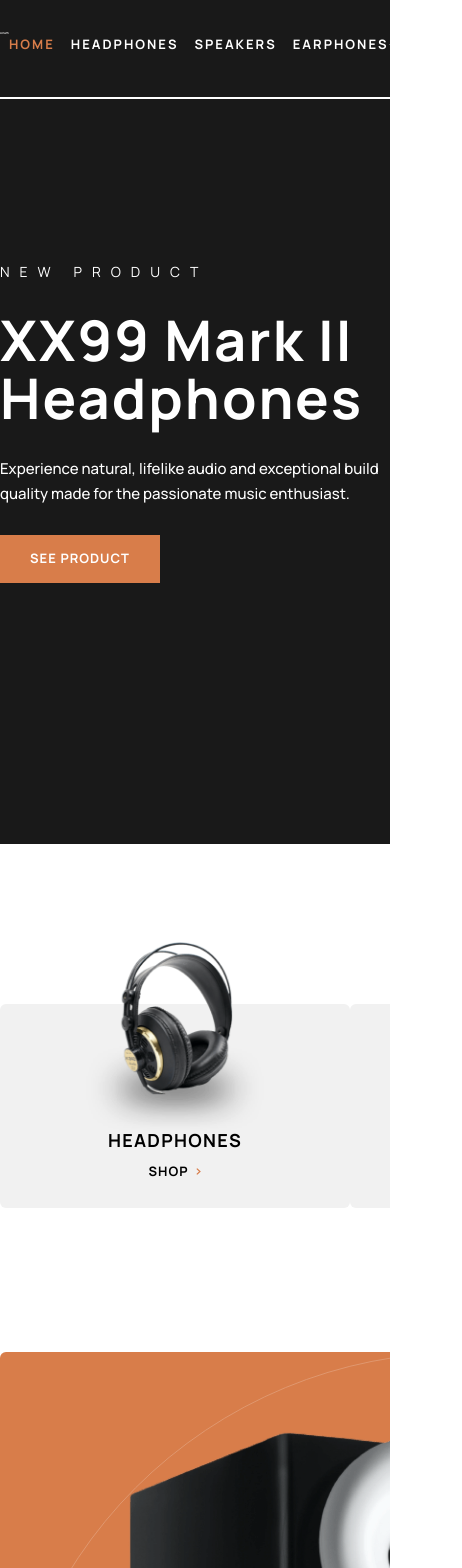
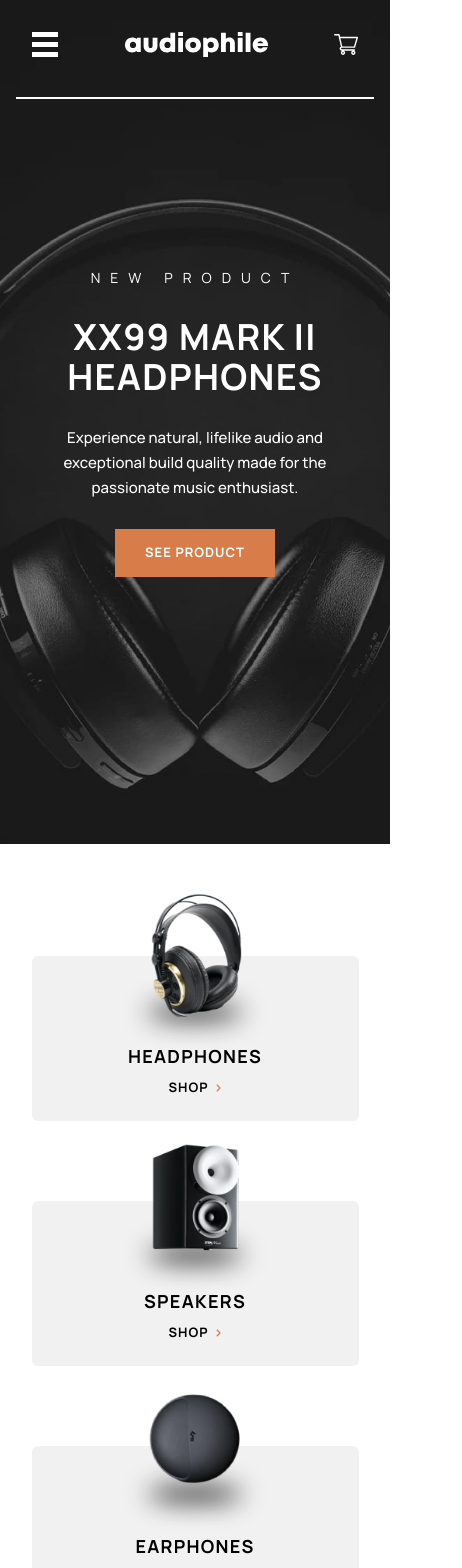
Before and after one commit to BigDahn/audiophile, a Next.js app: page / in a window 390 px wide. Shown: the top 1568 px of the page, 462 px wide, since content can reach past the window. Built offline with nearby package versions, Linux system fonts and the light colour scheme.

Commit message:
responsivesness 40% done

```diff
--- a/app/_components/EarPhoneContent.js
+++ b/app/_components/EarPhoneContent.js
@@ -12,7 +12,7 @@ async function EarPhoneContent() {
   const earphonesData = data.filter((s) => s.category === "earphones");
   return (
     <>
-      <section className="max-w-[1110px] mx-auto flex flex-col w-full  h-full  gap-[4em]  ">
+      <section className="max-w-[328px] lg:max-w-[1110px] mx-auto flex flex-col-reverse w-full  h-full  gap-[4em] ">
         {earphonesData.map((s, i) => {
           const { id, slug, description, name, new: isNew, image } = s;
           const { desktop, mobile, tablet } = image;
@@ -22,21 +22,21 @@ async function EarPhoneContent() {
               key={id}
               className={`${
                 i % 2 === 1
-                  ? "w-full h-[560px]rounded-md flex flex-row-reverse items-center gap-[125px]"
-                  : "w-full h-[560px]rounded-md flex  items-center gap-[125px]"
+                  ? "w-full h-[560px]rounded-md lg:flex lg:flex-row-reverse items-center lg:gap-[125px] gap-[1.5em] flex flex-col"
+                  : "w-full h-[560px]rounded-md lg:flex lg:flex-row  items-center lg:gap-[125px] gap-[1.5em] flex flex-col"
               }`}
             >
               <Image src={desktop} alt={slug} width={540} height={560} />
-              <div className="max-w-[445px]  flex flex-col gap-[2em]">
-                <div className="flex flex-col gap-2">
+              <div className="max-w-[445px]  flex flex-col gap-[2em] items-center justify-center w-full lg:items-start lg:justify-start">
+                <div className="flex flex-col gap-2 justify-center items-center lg:justify-start lg:items-start">
                   <h1 className="font-normal text-[#D87D4A] text-[14px]">
                     {isNew && "NEW PRODUCT"}
                   </h1>
-                  <h3 className="font-bold text-[40px] leading-[44px] tracking-[1.43px] uppercase">
+                  <h3 className="font-bold text-[40px] leading-[44px] tracking-[1.43px] uppercase text-center lg:text-left">
                     {name}
                   </h3>
                 </div>
-                <p className="text-[15px] font-medium leading-[25px]">
+                <p className="text-[15px] font-medium leading-[25px] text-center lg:text-left">
                   {description}
                 </p>
                 <Link
@@ -51,7 +51,7 @@ async function EarPhoneContent() {
         })}
       </section>
       <SharedItemList />
-      <SharedSubFooter style="max-w-[1110px]  w-full  mx-auto  h-[588px] rounded-md flex gap-[9em] my-[0.4em] " />
+      <SharedSubFooter style=" max-w-[370px] lg:max-w-[1110px]  w-full  mx-auto  lg:h-[588px] h-[698px] rounded-md lg:flex lg:flex-row lg:gap-[9em] my-[1em] lg:my-[4em] flex flex-col gap-[1em]" />
     </>
   );
 }
--- a/app/_components/Footer.js
+++ b/app/_components/Footer.js
@@ -12,8 +12,8 @@ function Footer() {
   const pathName = usePathname();
 
   return (
-    <main className="bg-[#101010] h-[365px] ">
-      <div className="max-w-[1110px] mx-auto flex flex-col justify-center gap-[3em] items-start h-full relative ">
+    <main className="bg-[#101010] h-[654px] lg:h-[343px] ">
+      <div className=" max-w-[375px] lg:max-w-[1110px] mx-auto flex flex-col justify-center gap-[3em] items-center  lg:items-start lg:h-full relative ">
         {(pathName === "/" || pathName === "/checkout") && (
           <div className="w-[104px] border-b-[#D87D4A] border-b-4 absolute top-[0em] ml-[0.2em]"></div>
         )}
@@ -24,25 +24,26 @@ function Footer() {
             x: 0,
           }}
           transition={{
-            delay: 0.06,
+            duration: 0.8,
+            delay: 0.07,
             type: "linear",
           }}
           viewport={{
             once: false,
           }}
-          className="flex justify-between w-full"
+          className="flex flex-col pt-[3.3em] lg:pt-0 lg:gap-[1em] gap-[3em] items-center lg:justify-between w-full lg:flex-row"
         >
           <Logo />
-          <Navigation />
+          <Navigation style=" flex-col flex lg:flex lg:flex-row gap-4 text-[#FFFFFF] font-bold text-center" />
         </motion.div>
-        <div className="flex justify-between w-full items-end">
-          <h4 className="font-medium text-[15px] leading-[25px] text-[#979797] max-w-[521px]">
+        <div className=" flex gap-[4em] flex-col justify-center items-center lg:flex lg:flex-row lg:justify-between w-full lg:items-end">
+          <h4 className="font-medium text-[15px] leading-[25px] text-[#979797] max-w-[521px] text-center lg:text-left">
             Audiophile is an all in one stop to fulfill your audio needs.
             We&apos;re a small team of music lovers and sound specialists who
             are devoted to helping you get the most out of personal audio. Come
             and visit our demo facility - we&apos;re open 7 days a week.
           </h4>
-          <div className="flex gap-3 items-center">
+          <div className="flex gap-3 items-center order-last lg:order-0">
             <Image
               src="/assets/shared/desktop/icon-facebook.svg"
               alt="socials"
@@ -65,10 +66,13 @@ function Footer() {
               className="hover:fill-amber-500 cursor-pointer"
             />
           </div>
+          <p className="text-[15px] font-bold leading-[25px] text-[#979797] lg:hidden">
+            Copyright 2021. All Rights Reserved
+          </p>
         </div>
-        <p className="text-[15px] font-bold leading-[25px] text-[#979797]">
+        <div className="lg:flex text-[15px] font-bold leading-[25px] text-[#979797] hidden">
           Copyright 2021. All Rights Reserved
-        </p>
+        </div>
       </div>
     </main>
   );
--- a/app/_components/HeadPhoneContent.js
+++ b/app/_components/HeadPhoneContent.js
@@ -11,7 +11,7 @@ async function HeadPhoneContent() {
   return (
     <>
       {" "}
-      <section className="max-w-[1110px] mx-auto flex flex-col-reverse w-full  h-full  gap-[4em]  ">
+      <section className="max-w-[328px] lg:max-w-[1110px] mx-auto flex flex-col-reverse w-full  h-full  gap-[4em]  ">
         {headphonesData.map((s, i) => {
           const { id, slug, description, name, new: isNew, image } = s;
           const { desktop, mobile, tablet } = image;
@@ -21,21 +21,21 @@ async function HeadPhoneContent() {
               key={id}
               className={`${
                 i % 2 === 1
-                  ? "w-full h-[560px]rounded-md flex flex-row-reverse items-center gap-[125px]"
-                  : "w-full h-[560px]rounded-md flex  items-center gap-[125px]"
+                  ? "w-full h-[560px]rounded-md lg:flex lg:flex-row-reverse items-center lg:gap-[125px] gap-[1.5em] flex flex-col"
+                  : "w-full h-[560px]rounded-md lg:flex lg:flex-row  items-center lg:gap-[125px] gap-[1.5em] flex flex-col"
               }`}
             >
               <Image src={desktop} alt={slug} width={540} height={560} />
-              <div className="max-w-[445px]  flex flex-col gap-[2em]">
-                <div className="flex flex-col gap-2">
+              <div className="max-w-[445px]  flex flex-col gap-[2em] items-center justify-center w-full lg:items-start lg:justify-start">
+                <div className="flex flex-col gap-2 justify-center items-center lg:justify-start lg:items-start">
                   <h1 className="font-normal text-[#D87D4A] text-[14px]">
                     {isNew && "NEW PRODUCT"}
                   </h1>
-                  <h3 className="font-bold text-[40px] leading-[44px] tracking-[1.43px] uppercase">
+                  <h3 className="font-bold text-[40px] leading-[44px] tracking-[1.43px] uppercase text-center lg:text-left">
                     {name}
                   </h3>
                 </div>
-                <p className="text-[15px] font-medium leading-[25px]">
+                <p className="text-[15px] font-medium leading-[25px] text-center lg:text-left">
                   {description}
                 </p>
                 <Link
@@ -50,7 +50,7 @@ async function HeadPhoneContent() {
         })}
       </section>
       <SharedItemList />
-      <SharedSubFooter style="max-w-[1110px]  w-full  mx-auto  h-[588px] rounded-md flex gap-[9em] my-[1em] " />
+      <SharedSubFooter style=" max-w-[370px] lg:max-w-[1110px]  w-full  mx-auto  lg:h-[588px] h-[698px] rounded-md lg:flex lg:flex-row lg:gap-[9em] my-[1em] lg:my-[4em] flex flex-col gap-[1em]" />
     </>
   );
 }
--- a/app/_components/Heading.js
+++ b/app/_components/Heading.js
@@ -6,6 +6,7 @@ import Navigation from "./Navigation";
 import Cart from "./Cart";
 import { useState } from "react";
 import { useParams, usePathname } from "next/navigation";
+import Image from "next/image";
 
 function Heading() {
   const page = usePathname();
@@ -23,30 +24,40 @@ function Heading() {
       <header
         className={`${
           page === "/" && pageScroll > 0
-            ? "fixed z-[9999]  w-full bg-black "
+            ? "fixed z-[9999]  w-full bg-black px-[1em] lg:px-0 "
             : pageScroll > 0 && page !== "/"
-            ? "fixed z-[9999]  w-full bg-black"
+            ? "fixed z-[9999]  w-full bg-black px-[1em] lg:px-0 "
             : keyValue.length !== 1 && page !== "/"
-            ? "fixed z-[9999]  w-full bg-black"
+            ? "fixed z-[9999]  w-full bg-black px-[1em] lg:px-0 "
             : keyValue.length === 1
-            ? "fixed z-[9999]  w-full bg-black"
-            : "fixed z-[9999]  w-full "
+            ? "fixed z-[9999]  w-full bg-black px-[1em] lg:px-0 "
+            : "fixed z-[9999]  w-full px-[1em] lg:px-0 "
         }`}
       >
         <motion.div
           initial={{ opacity: 0, x: -50 }}
           animate={{ opacity: 1, x: 0 }}
           transition={{ duration: 1.5 }}
+          viewport={{
+            once: false,
+          }}
           className={`${
             pageScroll === 0 && keyValue.length !== 1 && page !== "/checkout"
-              ? "flex  justify-between pb-[2.5em] pt-[2em]   max-w-[1110px] mx-auto z-[999] border-b-[#ffff] border-b-2  "
+              ? " px-[1em] flex  justify-between pb-[2.5em] pt-[2em]   lg:max-w-[1110px] mx-auto z-[999] border-b-[#ffff] border-b-2  "
               : page === "/checkout"
-              ? "flex  justify-between pb-[2.5em] pt-[2em]   max-w-[1110px] mx-auto z-[999]"
-              : "flex  justify-between pb-[2.5em] pt-[2em]   max-w-[1110px] mx-auto z-[999] "
+              ? "flex  justify-between pb-[2.5em] pt-[2em]   lg:max-w-[1110px] mx-auto z-[999]"
+              : "flex  justify-between pb-[2.5em] pt-[2em]   lg:max-w-[1110px] mx-auto z-[999] "
           }`}
         >
+          <Image
+            alt="hamburger"
+            src="/assets/shared/mobile/icon-hamburger.svg"
+            width={26}
+            height={10}
+            className="lg:hidden"
+          />
           <Logo />
-          <Navigation />
+          <Navigation style=" hidden lg:flex gap-4 text-[#FFFFFF] font-bold" />
           <Cart />
         </motion.div>
       </header>
--- a/app/_components/Navigation.js
+++ b/app/_components/Navigation.js
@@ -3,12 +3,12 @@
 import Link from "next/link";
 import { usePathname } from "next/navigation";
 
-function Navigation() {
+function Navigation({ style }) {
   const pathName = usePathname();
   const path = pathName.replace("/", "");
 
   return (
-    <div className="flex gap-4 text-[#FFFFFF] font-bold">
+    <div className={style}>
       <Link
         href="/"
         className={`hover:text-[#D87D4A] ${
--- a/app/_components/SharedItemList.js
+++ b/app/_components/SharedItemList.js
@@ -28,17 +28,31 @@ function SharedItemList() {
       viewport={{
         once: false,
       }}
-      className="max-w-[1110px] flex w-full  mx-auto justify-between h-[284px] items-end  my-[3em]"
+      className="max-w-[327px] lg:max-w-[1110px] flex flex-col items-center gap-[5em] lg:flex lg:flex-row w-full  mx-auto lg:justify-between lg:h-[284px] lg:items-end  my-[3em] lg:my-[3em]"
     >
-      <div className="bg-[#F1F1F1] rounded-md  w-[350px] h-[204px] flex flex-col items-center justify-evenly  relative">
+      <div className="bg-[#F1F1F1] rounded-md  w-[327px] h-[165px] lg:w-[350px] lg:h-[204px] flex flex-col items-center justify-evenly  relative">
         <Image
           src="/assets/shared/desktop/image-category-thumbnail-headphones.png"
           alt="headphone"
           width="210"
           height="160"
-          className="absolute mb-[8em]"
+          className="lg:flex lg:absolute lg:mb-[8em] hidden"
         />
-        <div className=" mt-[6em] flex flex-col gap-2">
+        <Image
+          src="/assets/shared/desktop/image-category-thumbnail-headphones.png"
+          alt="headphone"
+          width="170"
+          height="120"
+          className="absolute mb-[8em] md:hidden"
+        />
+        <Image
+          src="/assets/shared/desktop/image-category-thumbnail-headphones.png"
+          alt="headphone"
+          width="210"
+          height="160"
+          className="hidden md:absolute md:mb-[8em]  lg:hidden"
+        />
+        <div className=" mt-[4em] lg:mt-[6em] flex flex-col gap-2">
           <h3 className="font-bold text-[18px] text-black tracking-[1.29px] text-center uppercase">
             HeadPhones
           </h3>
@@ -57,15 +71,29 @@ function SharedItemList() {
           </div>
         </div>
       </div>
-      <div className="bg-[#F1F1F1] rounded-md  w-[350px] h-[204px] flex flex-col items-center justify-center relative">
+      <div className="bg-[#F1F1F1] rounded-md  w-[327px] h-[165px] lg:w-[350px] lg:h-[204px] flex flex-col items-center justify-evenly  relative">
         <Image
           src="/assets/shared/desktop/image-category-thumbnail-speakers.png"
           alt="speakers"
           width="210"
           height="160"
-          className="absolute mb-[8em]"
+          className="lg:flex lg:absolute lg:mb-[8em] hidden"
         />
-        <div className=" mt-[6em] flex flex-col gap-2">
+        <Image
+          src="/assets/shared/desktop/image-category-thumbnail-speakers.png"
+          alt="speakers"
+          width="170"
+          height="120"
+          className="absolute mb-[8em] md:hidden"
+        />
+        <Image
+          src="/assets/shared/desktop/image-category-thumbnail-speakers.png"
+          alt="speakers"
+          width="210"
+          height="160"
+          className="hidden md:absolute md:mb-[8em]  lg:hidden"
+        />
+        <div className=" mt-[4em] lg:mt-[6em] flex flex-col gap-2">
           <h3 className="font-bold text-[18px] text-black tracking-[1.29px] text-center uppercase">
             speakers
           </h3>
@@ -84,15 +112,29 @@ function SharedItemList() {
           </div>
         </div>
       </div>
-      <div className="bg-[#F1F1F1] rounded-md  w-[350px] h-[204px] flex flex-col items-center justify-center relative">
+      <div className="bg-[#F1F1F1] rounded-md  w-[327px] h-[165px] lg:w-[350px] lg:h-[204px] flex flex-col items-center justify-evenly  relative">
         <Image
           src="/assets/shared/desktop/image-category-thumbnail-earphones.png"
           alt="earphones"
           width="210"
           height="160"
-          className="absolute mb-[8em]"
+          className="lg:flex lg:absolute lg:mb-[8em] hidden"
         />
-        <div className=" mt-[6em] flex flex-col gap-2">
+        <Image
+          src="/assets/shared/desktop/image-category-thumbnail-earphones.png"
+          alt="earphones"
+          width="170"
+          height="120"
+          className="absolute mb-[8em] md:hidden"
+        />
+        <Image
+          src="/assets/shared/desktop/image-category-thumbnail-earphones.png"
+          alt="earphones"
+          width="210"
+          height="160"
+          className="hidden md:absolute md:mb-[8em]  lg:hidden"
+        />
+        <div className=" mt-[4em] lg:mt-[6em] flex flex-col gap-2">
           <h3 className="font-bold text-[18px] text-black tracking-[1.29px] text-center uppercase">
             earphones
           </h3>
--- a/app/_components/SharedSubFooter.js
+++ b/app/_components/SharedSubFooter.js
@@ -30,12 +30,12 @@ function SharedSubFooter({ style }) {
       }}
       className={style}
     >
-      <div className="flex flex-col justify-center max-w-[445px] gap-[2em]">
-        <h3 className="font-bold text-[40px] uppercase leading-[44px] tracking-[1.43px]">
+      <div className="flex flex-col items-center mx-auto lg:mx-0 lg:items-start justify-center max-w-[327px] lg:max-w-[445px] gap-3 lg:gap-[2em]">
+        <h3 className="font-bold text-[28px] text-center lg:text-[40px] uppercase leading-[44px] tracking-[1.43px] lg:text-left">
           Bringing you the <span className="text-[#D87D4A]">best</span> audio
           gear
         </h3>
-        <p className="font-medium text-[15px] leading-[25px] tracking-[0px]">
+        <p className="font-medium text-[15px] leading-[25px] tracking-[0px] text-center lg:text-left">
           Located at the heart of New York City, Audiophile is the premier store
           for high end headphones, earphones, speakers, and audio accessories.
           We have a large showroom and luxury demonstration rooms available for
@@ -44,7 +44,7 @@ function SharedSubFooter({ style }) {
           best place to buy your portable audio equipment.
         </p>
       </div>
-      <div className="w-[540px] relative aspect-square ">
+      <div className="lg:w-[540px] relative aspect-square order-first lg:order-last ">
         <Image
           src="/assets/shared/desktop/image-best-gear.jpg"
           alt="feeling"
--- a/app/_components/SpeakerContent.js
+++ b/app/_components/SpeakerContent.js
@@ -11,7 +11,7 @@ async function SpeakerContent() {
   const speakerData = data.filter((s) => s.category === "speakers");
   return (
     <>
-      <section className="max-w-[1110px] mx-auto flex flex-col-reverse w-full  h-full  gap-[4em]  ">
+      <section className="max-w-[328px] lg:max-w-[1110px] mx-auto flex flex-col-reverse w-full  h-full  gap-[4em]  ">
         {speakerData.map((s, i) => {
           const { id, slug, description, name, new: isNew, image } = s;
           const { desktop, mobile, tablet } = image;
@@ -21,21 +21,21 @@ async function SpeakerContent() {
               key={id}
               className={`${
                 i % 2 === 1
-                  ? "w-full h-[560px]rounded-md flex flex-row-reverse items-center gap-[125px]"
-                  : "w-full h-[560px]rounded-md flex  items-center gap-[125px]"
+                  ? "w-full h-[560px]rounded-md lg:flex lg:flex-row-reverse items-center lg:gap-[125px] gap-[1.5em] flex flex-col"
+                  : "w-full h-[560px]rounded-md lg:flex lg:flex-row  items-center lg:gap-[125px] gap-[1.5em] flex flex-col"
               }`}
             >
               <Image src={desktop} alt={slug} width={540} height={560} />
-              <div className="max-w-[445px]  flex flex-col gap-[2em]">
-                <div className="flex flex-col gap-2">
+              <div className="max-w-[327px] lg:max-w-[445px]  flex flex-col gap-[2em] items-center justify-center w-full lg:items-start lg:justify-start">
+                <div className="flex flex-col gap-2 justify-center items-center lg:justify-start lg:items-start">
                   <h1 className="font-normal text-[#D87D4A] text-[14px]">
                     {isNew && "NEW PRODUCT"}
                   </h1>
-                  <h3 className="font-bold text-[40px] leading-[44px] tracking-[1.43px] uppercase">
+                  <h3 className="font-bold text-[40px] leading-[44px] tracking-[1.43px] uppercase text-center lg:text-left">
                     {name}
                   </h3>
                 </div>
-                <p className="text-[15px] font-medium leading-[25px]">
+                <p className="text-[15px] font-medium leading-[25px] text-center lg:text-left max-w-[323px] lg:max-w-[445px]">
                   {description}
                 </p>
                 <Link
@@ -50,7 +50,7 @@ async function SpeakerContent() {
         })}
       </section>
       <SharedItemList />
-      <SharedSubFooter style="max-w-[1110px]  w-full  mx-auto  h-[588px] rounded-md flex gap-[9em] my-[1em] " />
+      <SharedSubFooter style=" max-w-[370px] lg:max-w-[1110px]  w-full  mx-auto  lg:h-[588px] h-[698px] rounded-md lg:flex lg:flex-row lg:gap-[9em] my-[1em] lg:my-[4em] flex flex-col gap-[1em]" />
     </>
   );
 }
--- a/app/page.js
+++ b/app/page.js
@@ -1,6 +1,7 @@
 import React from "react";
 
 import bg from "@/public/assets/home/desktop/image-hero.jpg";
+import sg from "@/public/assets/home/mobile/image-header.jpg";
 import Image from "next/image";
 import Link from "next/link";
 import SharedItemList from "./_components/SharedItemList";
@@ -9,26 +10,35 @@ import HomePageComponents from "./_components/HomePageComponents";
 
 function page() {
   return (
-    <div className="grid gap-[2em] pb-2 ">
-      <main className="relative h-screen flex items-center justify-start">
-        <div className="absolute inset-0 w-full h-full">
+    <div className="grid gap-[4em] lg:gap-[2em] pb-[2em] lg:pb-2 ">
+      <main className="relative h-screen  flex items-center justify-start">
+        <div className="absolute inset-0   lg:w-full lg:h-full">
           <Image
             src={bg}
             alt="hero"
             fill
-            className="object-cover"
+            className="lg:object-cover lg:flex hidden"
             placeholder="blur"
             quality={80}
           />
-          <div className="text-white relative w-full  flex h-full items-center justify-start max-w-[1110px]  mx-auto   ">
-            <div className="max-w-[398px] flex flex-col gap-[1.8em]">
+          <Image
+            src={sg}
+            alt="hero"
+            fill
+            className="object-cover flex lg:hidden"
+            placeholder="blur"
+            quality={80}
+          />
+
+          <div className="text-white relative w-full flex h-full items-center justify-start max-w-[1110px]  mx-auto   ">
+            <div className=" max-w-[328px] m-auto lg:m-0 lg:max-w-[398px] flex flex-col text-center lg:text-left justify-center items-center lg:justify-start lg:items-start  gap-[1.8em]">
               <h3 className="font-normal text-[14px] tracking-[10px] leading-normal uppercase">
                 New product
               </h3>
-              <h1 className="font-bold text-[56px] leading-[58px] tracking-[2px] text-[#ffffff]">
+              <h1 className="font-bold text-[36px] lg:text-[56px] leading-[40px] lg:leading-[58px] tracking-[1.29px] uppercase lg:tracking-[2px] text-[#ffffff]">
                 XX99 Mark II Headphones
               </h1>
-              <p className="font-medium text-[15px] leading-[25px] tracking-[0px]">
+              <p className="font-medium text-[15px] leading-[25px] tracking-[0px] max-w-[349px]">
                 Experience natural, lifelike audio and exceptional build quality
                 made for the passionate music enthusiast.
               </p>
@@ -44,7 +54,8 @@ function page() {
       </main>
       <SharedItemList />
       <HomePageComponents />
-      <SharedSubFooter style="max-w-[1110px]  w-full  mx-auto  h-[588px] rounded-md flex gap-[9em] my-[4em] " />
+
+      <SharedSubFooter style=" max-w-[370px] lg:max-w-[1110px]  w-full  mx-auto  lg:h-[588px] h-[698px] rounded-md lg:flex lg:flex-row lg:gap-[9em] my-[2em] lg:my-[4em] flex flex-col gap-[1em]" />
     </div>
   );
 }
```
Also changed, not shown: app/_components/HomePageComponents.js (+33 -13 lines), public/assets/shared/mobile/icon-hamburger.svg (added).
